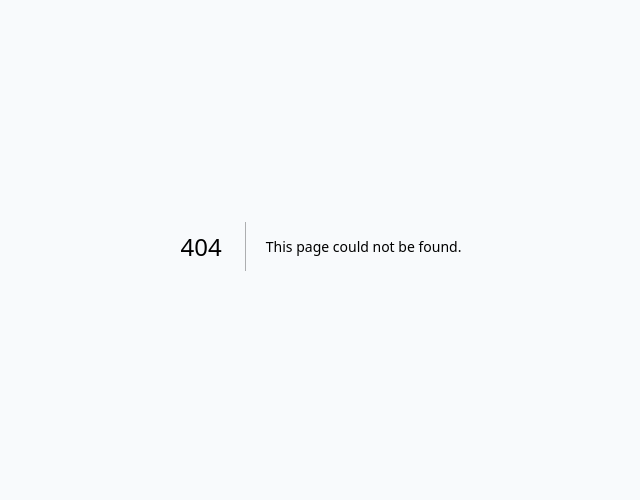
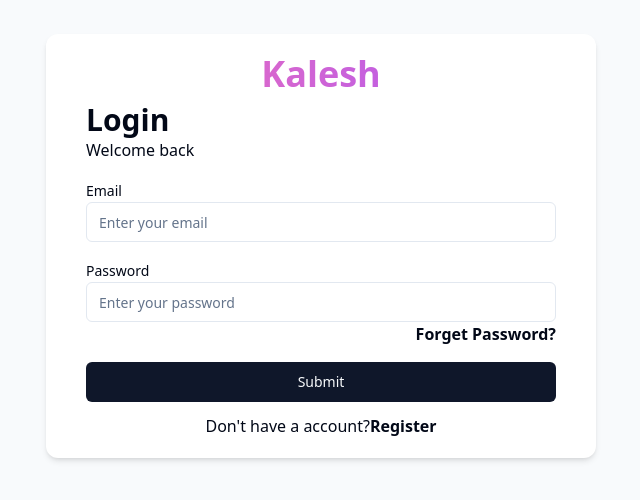
Before and after one commit to Subhamay-Dey/Kalesh, a Next.js app in the folder frontend/: page /login in a window 1280 px wide. Before the commit this address had no page. Shown: the part 154-654 px from the top of the page, without its empty margins (319-959 px from the left). Built offline with nearby package versions, Linux system fonts and the light colour scheme.

Commit message:
Login page successfully completed ✅ made forget-password route and connected register from in it.

```diff
--- /dev/null
+++ b/frontend/src/app/login/page.tsx
@@ -0,0 +1,41 @@
+import { Button } from '@/components/ui/button'
+import { Input } from '@/components/ui/input'
+import { Label } from '@/components/ui/label'
+import Link from 'next/link'
+import React from 'react'
+
+function Login() {
+  return (
+    <div className='flex justify-center items-center h-screen'>
+        <div className='w-[550px] bg-white rounded-xl px-10 py-5 shadow-md'>
+            <h1 className='text-4xl font-extrabold bg-gradient-to-r from-pink-400 to-purple-500 text-transparent bg-clip-text text-center'>Kalesh</h1>
+            <h1 className='text-3xl font-bold mt-2'>Login</h1>
+            <p>Welcome back</p>
+            <form action="">
+                <div className='mt-4'>
+                    <Label htmlFor='email'>Email</Label>
+                    <Input id='email' type='email' name='email' placeholder='Enter your email'/>
+                </div>
+                <div className='mt-4'>
+                    <Label htmlFor='password'>Password</Label>
+                    <Input id='password' type='password' name='password' placeholder='Enter your password'/>
+                </div>
+                <div className='text-right font-bold'>
+                    <Link href={"/forget-password"}>Forget Password?</Link>
+                </div>
+                <div className='mt-4'>
+                    <Button className='w-full'>Submit</Button>
+                </div>
+            </form>
+            <p className='text-center mt-3'>
+                Don't have a account?{""}
+                <strong>
+                    <Link href={"/register"}>Register</Link>
+                </strong>
+            </p>
+        </div>
+    </div>
+  )
+}
+
+export default Login
```
